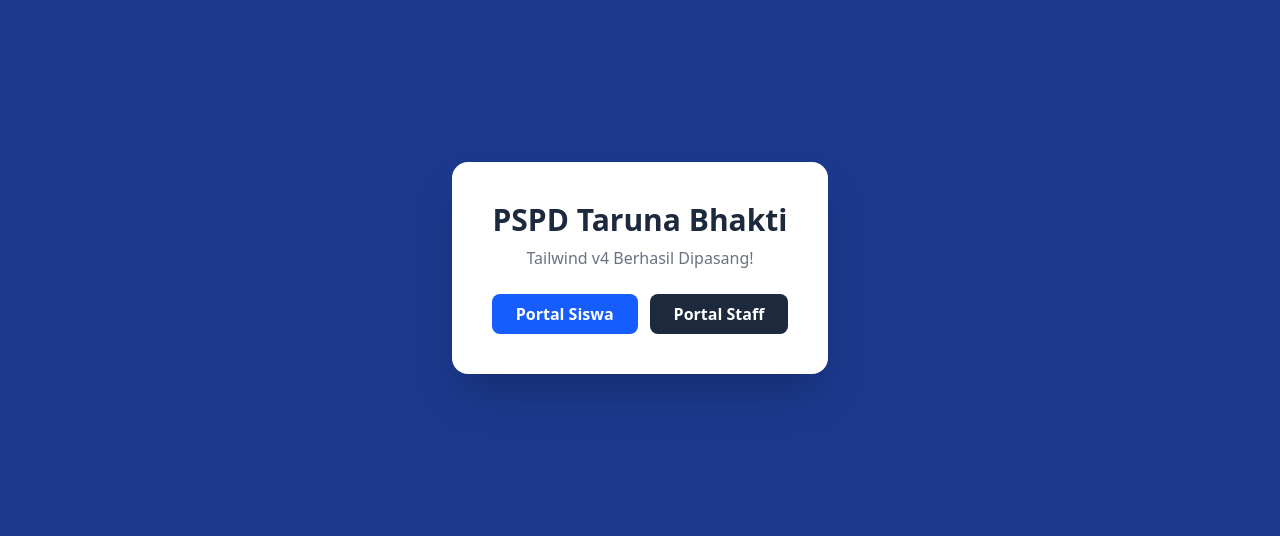
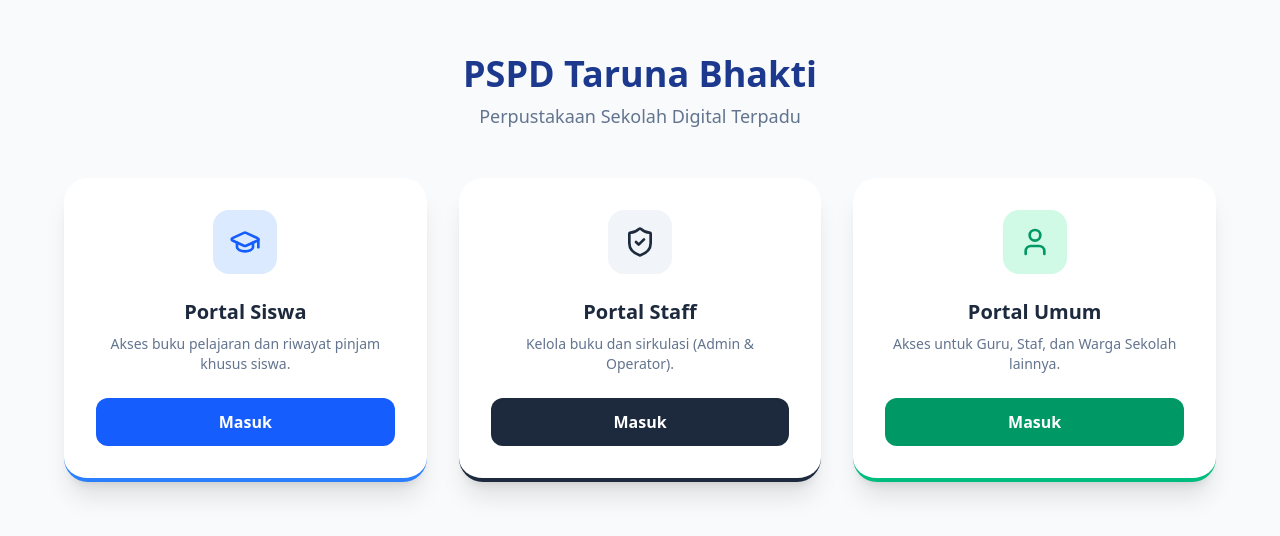
Before and after one commit to Regiaaaaaa/PSPD_FE, a React (Vite) app: page / in a window 1280 px wide. Shown: the part 132-668 px from the top of the page. Built offline with nearby package versions, Linux system fonts and the light colour scheme.

Commit message:
feat: add school icon, change title app

```diff
--- a/index.html
+++ b/index.html
@@ -2,9 +2,9 @@
 <html lang="en">
   <head>
     <meta charset="UTF-8" />
-    <link rel="icon" type="image/svg+xml" href="/vite.svg" />
+    <link rel="icon" type="image/png" href="/icon1.png" />
     <meta name="viewport" content="width=device-width, initial-scale=1.0" />
-    <title>pspd-fe</title>
+    <title>Portal Sistem Perpustakaan Digital</title>
   </head>
   <body>
     <div id="root"></div>
--- a/src/App.jsx
+++ b/src/App.jsx
@@ -1,16 +1,48 @@
+import { User, ShieldCheck, GraduationCap } from 'lucide-react';
+
 function App() {
   return (
-    <div className="min-h-screen bg-blue-900 flex items-center justify-center">
-      <div className="bg-white p-10 rounded-2xl shadow-2xl text-center">
-        <h1 className="text-3xl font-bold text-slate-800">PSPD Taruna Bhakti</h1>
-        <p className="text-gray-500 mt-2">Tailwind v4 Berhasil Dipasang!</p>
-        <div className="mt-6 flex gap-3 justify-center">
-          <button className="bg-blue-600 text-white px-6 py-2 rounded-lg font-semibold">Portal Siswa</button>
-          <button className="bg-slate-800 text-white px-6 py-2 rounded-lg font-semibold">Portal Staff</button>
+    <div className="min-h-screen bg-slate-50 flex flex-col items-center justify-center p-6">
+      <div className="text-center mb-12">
+        <h1 className="text-4xl font-extrabold text-blue-900">PSPD Taruna Bhakti</h1>
+        <p className="text-slate-500 mt-2 text-lg">Perpustakaan Sekolah Digital Terpadu</p>
+      </div>
+
+      <div className="grid grid-cols-1 md:grid-cols-3 gap-8 w-full max-w-6xl">
+
+        {/* Card Siswa */}
+        <div className="bg-white p-8 rounded-3xl shadow-xl hover:shadow-2xl transition-all border-b-4 border-blue-500 text-center group cursor-pointer">
+          <div className="bg-blue-100 w-16 h-16 rounded-2xl flex items-center justify-center mx-auto mb-6 group-hover:scale-110 transition-transform">
+            <GraduationCap className="text-blue-600" size={32} />
+          </div>
+          <h2 className="text-xl font-bold text-slate-800">Portal Siswa</h2>
+          <p className="text-sm text-slate-500 mt-2 mb-6">Akses buku pelajaran dan riwayat pinjam khusus siswa.</p>
+          <button className="w-full bg-blue-600 text-white py-3 rounded-xl font-bold hover:bg-blue-700 transition-colors">Masuk</button>
         </div>
+
+        {/* Card Staff */}
+        <div className="bg-white p-8 rounded-3xl shadow-xl hover:shadow-2xl transition-all border-b-4 border-slate-800 text-center group cursor-pointer">
+          <div className="bg-slate-100 w-16 h-16 rounded-2xl flex items-center justify-center mx-auto mb-6 group-hover:scale-110 transition-transform">
+            <ShieldCheck className="text-slate-800" size={32} />
+          </div>
+          <h2 className="text-xl font-bold text-slate-800">Portal Staff</h2>
+          <p className="text-sm text-slate-500 mt-2 mb-6">Kelola buku dan sirkulasi (Admin & Operator).</p>
+          <button className="w-full bg-slate-800 text-white py-3 rounded-xl font-bold hover:bg-slate-900 transition-colors">Masuk</button>
+        </div>
+
+        {/* Card Umum */}
+        <div className="bg-white p-8 rounded-3xl shadow-xl hover:shadow-2xl transition-all border-b-4 border-emerald-500 text-center group cursor-pointer">
+          <div className="bg-emerald-100 w-16 h-16 rounded-2xl flex items-center justify-center mx-auto mb-6 group-hover:scale-110 transition-transform">
+            <User className="text-emerald-600" size={32} />
+          </div>
+          <h2 className="text-xl font-bold text-slate-800">Portal Umum</h2>
+          <p className="text-sm text-slate-500 mt-2 mb-6">Akses untuk Guru, Staf, dan Warga Sekolah lainnya.</p>
+          <button className="w-full bg-emerald-600 text-white py-3 rounded-xl font-bold hover:bg-emerald-700 transition-colors">Masuk</button>
+        </div>
+
       </div>
     </div>
-  )
+  );
 }
 
-export default App
+export default App;
```
Also changed, not shown: public/icon1.png (added).
